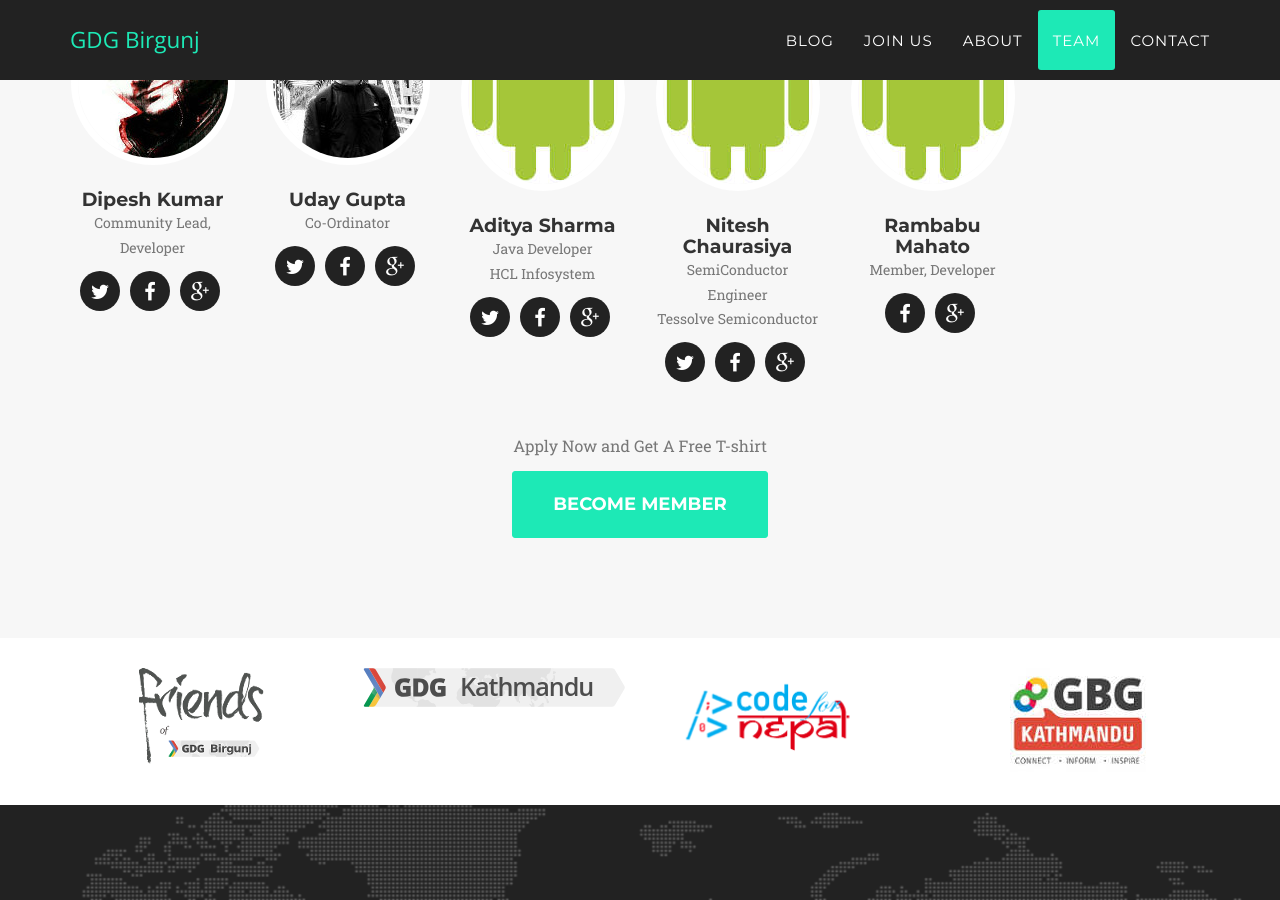
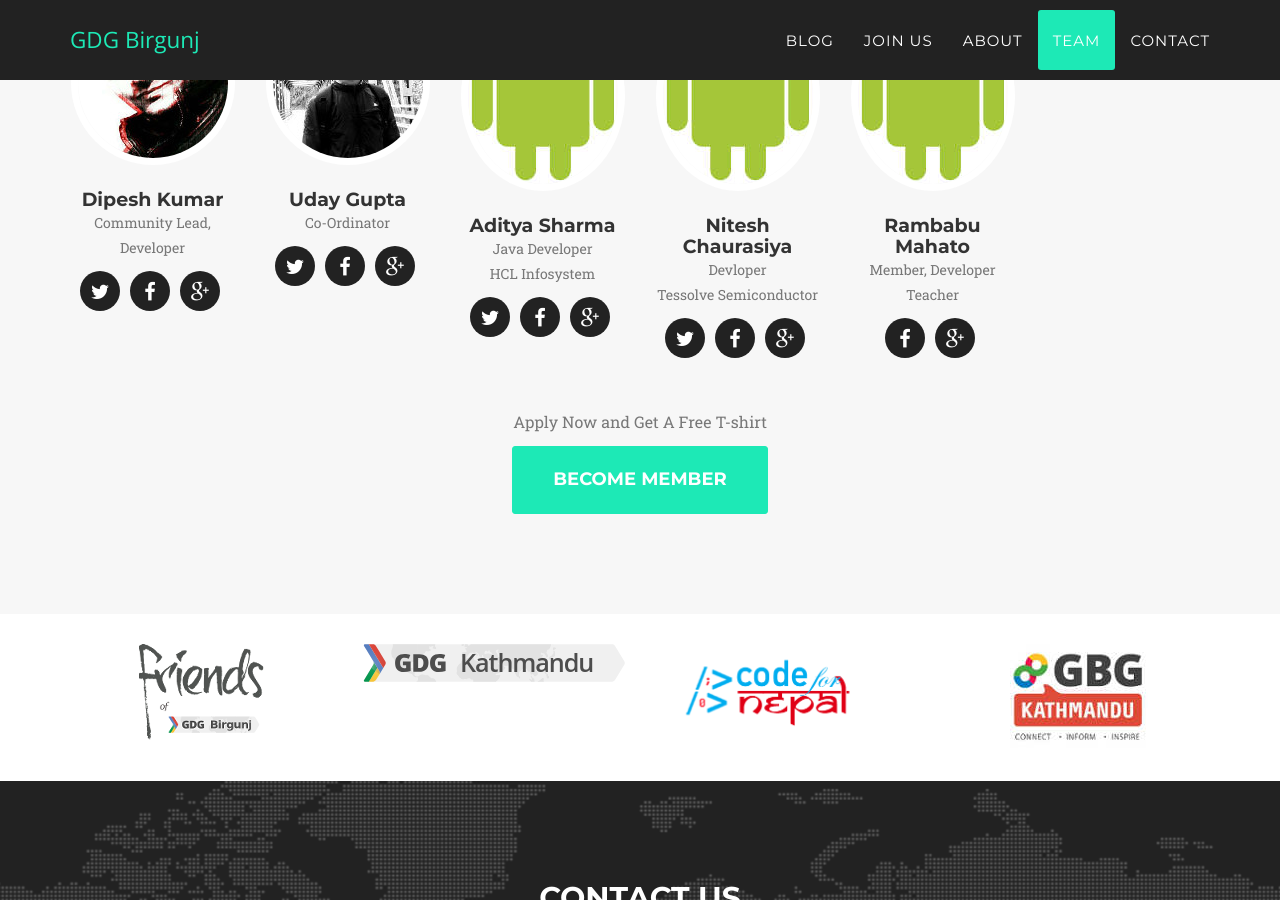
Before and after one commit to gdgbirgunj/gdgbirgunj.org, a Jekyll site: the page built from index.html, in a window 1280 px wide and 900 px high, scrolled down 3416 px. Built offline with Jekyll 4.4.1, drawn with Linux system fonts in a browser that asks for light colours; some web fonts are replaced.

Commit message:
editing team

```diff
--- a/_config.yml
+++ b/_config.yml
@@ -50,7 +50,7 @@ people:
 
 - name: Nitesh Chaurasiya
   pic: 1
-  position: SemiConductor Engineer<br>Tessolve Semiconductor
+  position: Devloper<br>Tessolve Semiconductor
   social:
     - title: twitter
       url: https://twitter.com/NITESCHAURASIYA
@@ -61,7 +61,7 @@ people:
 
 - name: Rambabu Mahato
   pic: 1
-  position: Member, Developer
+  position: Member, Developer<br>Teacher
   social:
 #    - title: twitter
 #      url: #
```
